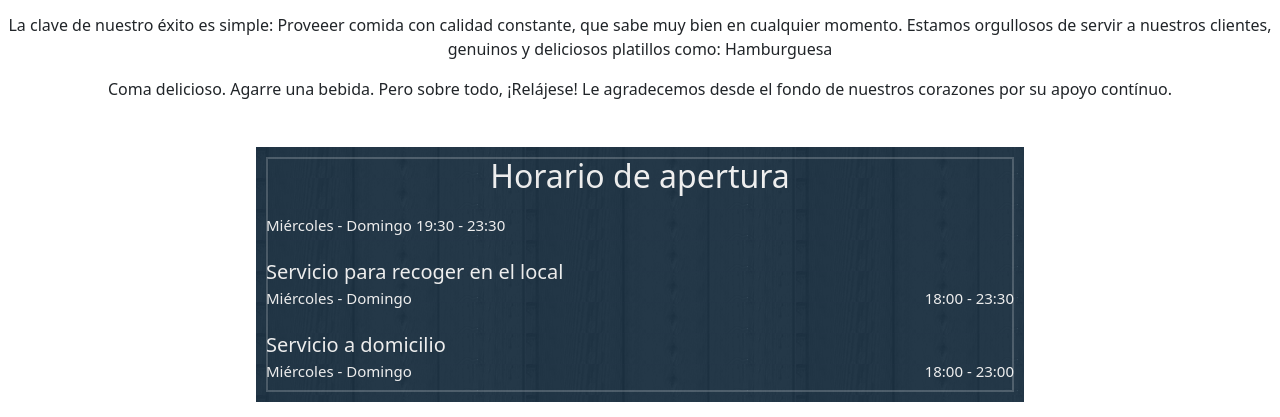
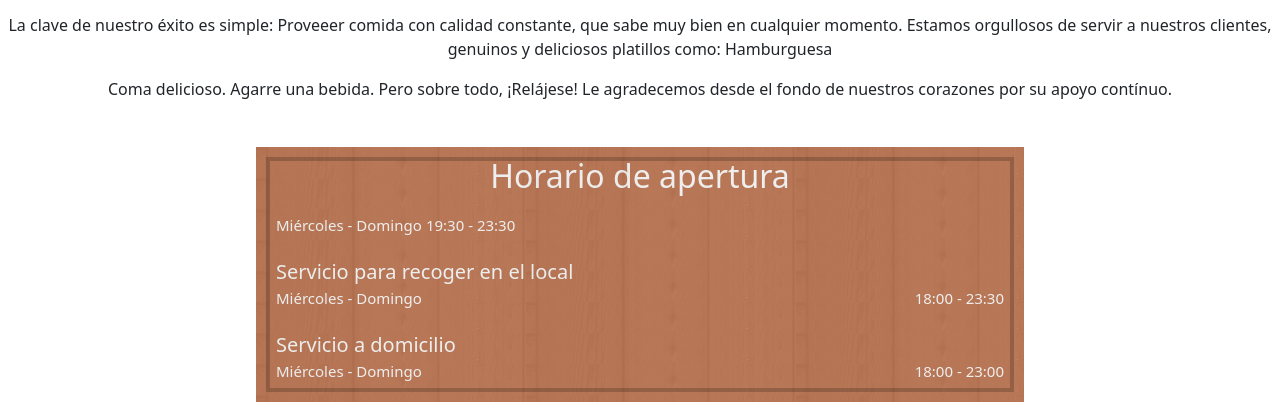
Before and after one commit to danii-ramirez/tienda, a plain HTML site: page index.html in a window 1280 px wide. Shown: the part 678-1095 px from the top of the page. Drawn offline with nearby package versions, Linux system fonts and the light colour scheme.

Commit message:
se agregaron unos detalles para el horario

```diff
--- a/css/styles.css
+++ b/css/styles.css
@@ -116,8 +116,8 @@ section>article {
     width: 60%;
     padding: 10px;
     position: relative;
-    background-color: #1e3446;
-    color: white;;
+    background-color: #c27b57;
+    color: white;
 }
 
 .opening-hours-background {
@@ -130,19 +130,20 @@ section>article {
     opacity: .1;
 }
 
-.opening-hours-border{
+.opening-hours-border {
     position: absolute;
     top: 0;
     left: 0;
     right: 0;
     bottom: 0;
     opacity: .2;
-    border: 2px solid white;
+    border: 4px solid black;
     margin: 10px;
 }
 
 .opening-hours {
     margin: 10px 0;
+    padding: 0 10px;
 }
 
 .opening-hours-title {
```
